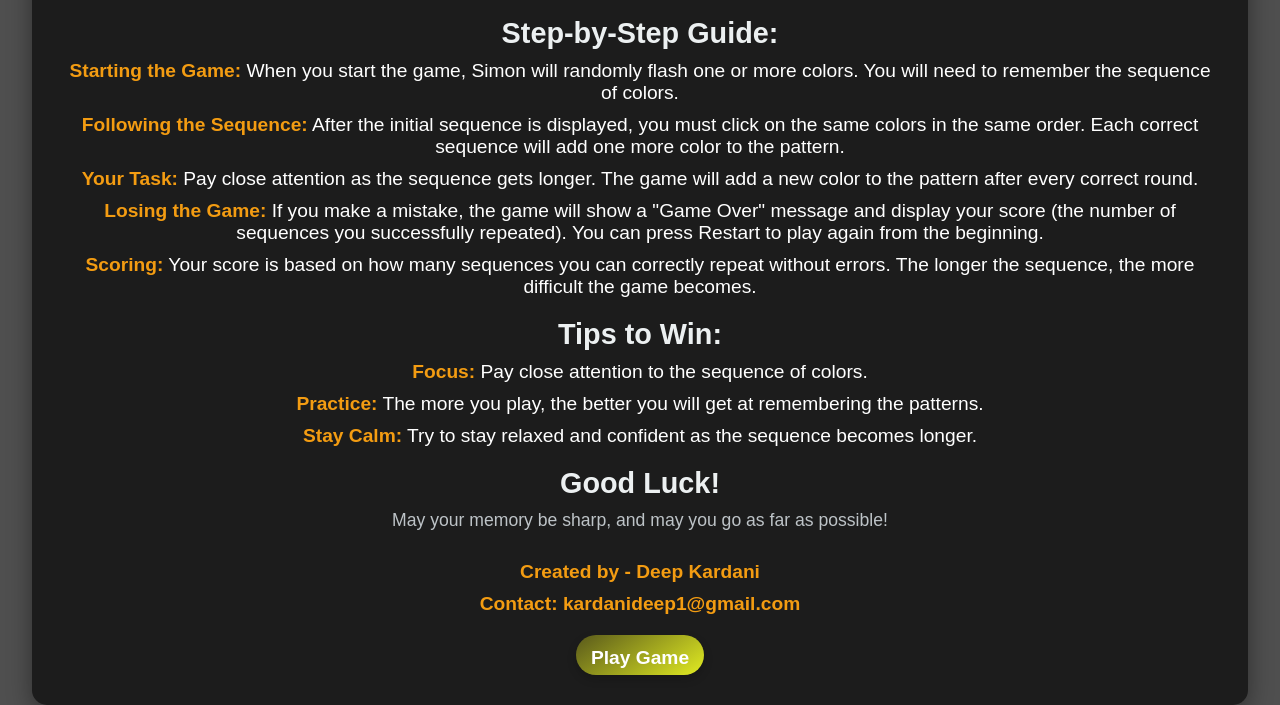
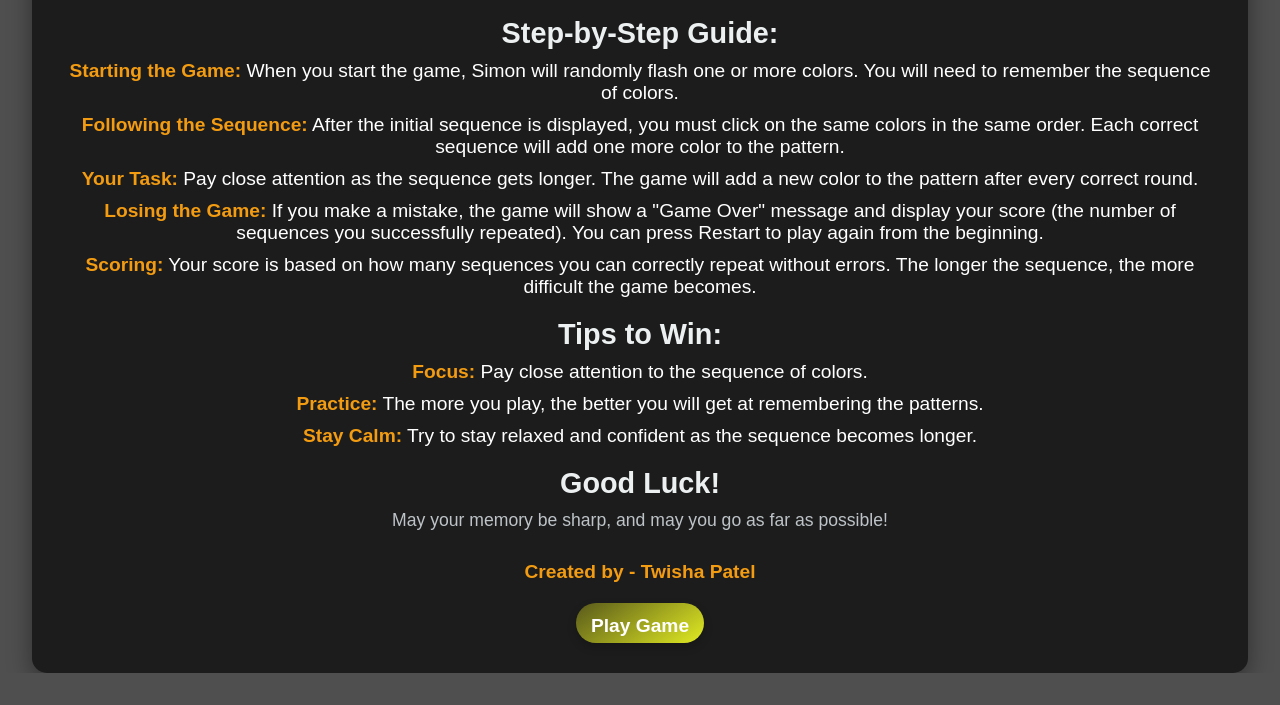
Before and after one commit to twishahpatel/simon-game, a plain HTML site: page index1.html in a window 1280 px wide. Shown: the part 140-845 px from the top of the page. After the commit the page ends 813 px from the top, so only its background shows below. Drawn offline with Linux system fonts and the light colour scheme.

Commit message:
Update index1.html

```diff
--- a/index1.html
+++ b/index1.html
@@ -32,9 +32,7 @@
 
     <!-- Created by section -->
     <footer>
-      <p>Created by - Deep Kardani</p>
-      <p>Contact: <a href="mailto:kardanideep1@gmail.com" class="email-link">kardanideep1@gmail.com</a></p>
-    </footer>
+      <p>Created by - Twisha Patel</p>
     <a href="index.html" class="redirect-btn">Play Game</a>
   </div>
 </body>
```
